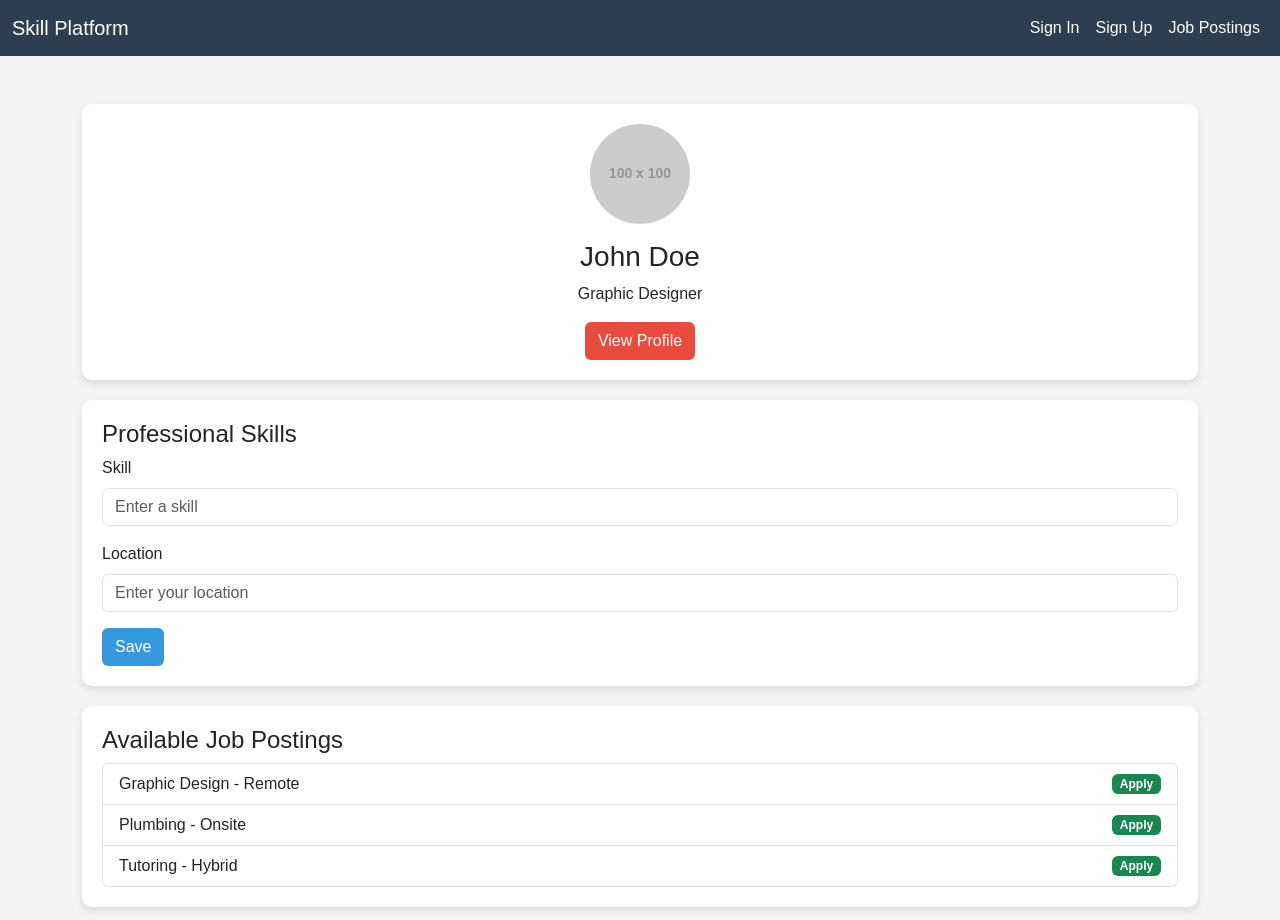
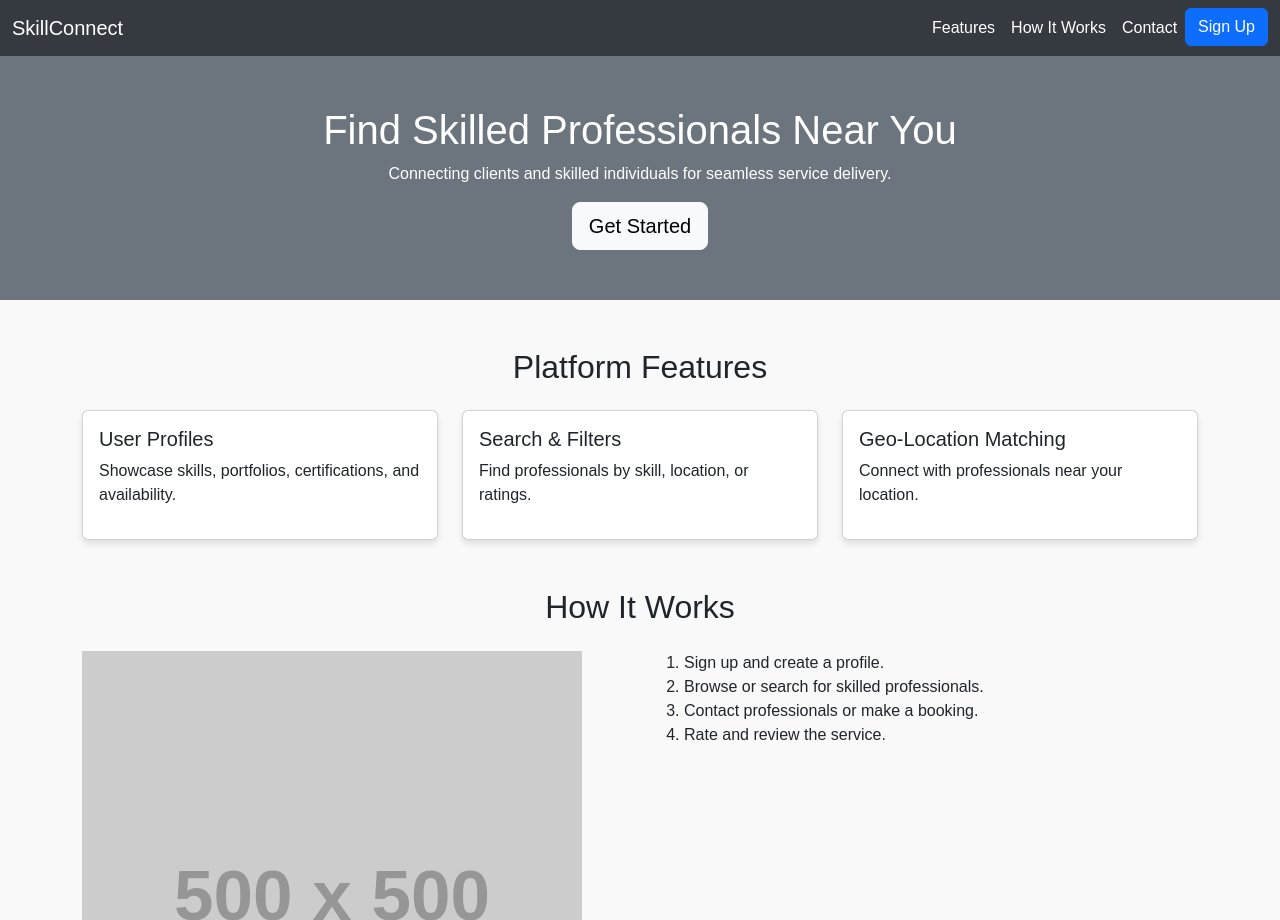
Before and after one commit to axahainc/aikimatch2, a plain HTML site: page index.html in a window 1280 px wide. Shown: the top 920 px of the page. Drawn offline with nearby package versions, Linux system fonts and the light colour scheme; placeholder pictures from the web are drawn by us.

Commit message:
Update index.html

```diff
--- a/index.html
+++ b/index.html
@@ -3,100 +3,130 @@
 <head>
   <meta charset="UTF-8">
   <meta name="viewport" content="width=device-width, initial-scale=1.0">
-    <title>Professional Skills Platform</title>
-    <link href="https://cdn.jsdelivr.net/npm/bootstrap@5.3.1/dist/css/bootstrap.min.css" rel="stylesheet">
+  <title>Skill Connect Platform</title>
+  <link rel="stylesheet" href="https://cdn.jsdelivr.net/npm/bootstrap@5.3.0-alpha3/dist/css/bootstrap.min.css">
   <style>
     body {
-            background-color: #f4f4f4;
       font-family: Arial, sans-serif;
+      background-color: #f9f9f9;
     }
     .navbar {
-            background-color: #2c3e50;
+      background-color: #343a40;
     }
-        .navbar a {
-            color: #fff;
+    .navbar-brand, .nav-link {
+      color: #fff !important;
     }
-        .profile-card, .job-posting, .skill-form {
-            background: #fff;
-            border-radius: 10px;
-            padding: 20px;
-            box-shadow: 0 4px 8px rgba(0, 0, 0, 0.1);
-            margin: 20px 0;
+    .hero-section {
+      background-color: #6c757d;
+      color: white;
+      text-align: center;
+      padding: 50px 20px;
     }
-        .profile-card img {
-            border-radius: 50%;
+    .card {
+      box-shadow: 0 4px 6px rgba(0, 0, 0, 0.1);
     }
-        .btn-red {
-            background-color: #e74c3c;
+    footer {
+      background-color: #343a40;
       color: white;
-        }
-        .btn-blue {
-            background-color: #3498db;
-            color: white;
+      text-align: center;
+      padding: 20px 0;
     }
   </style>
 </head>
 <body>
-    <!-- Navigation Bar -->
-    <nav class="navbar navbar-expand-lg navbar-dark">
+  <!-- Navbar -->
+  <nav class="navbar navbar-expand-lg">
     <div class="container-fluid">
-            <a class="navbar-brand" href="#">Skill Platform</a>
-            <div class="collapse navbar-collapse">
+      <a class="navbar-brand" href="#">SkillConnect</a>
+      <button class="navbar-toggler" type="button" data-bs-toggle="collapse" data-bs-target="#navbarNav">
+        <span class="navbar-toggler-icon"></span>
+      </button>
+      <div class="collapse navbar-collapse" id="navbarNav">
         <ul class="navbar-nav ms-auto">
-                    <li class="nav-item"><a class="nav-link" href="#">Sign In</a></li>
-                    <li class="nav-item"><a class="nav-link" href="#">Sign Up</a></li>
-                    <li class="nav-item"><a class="nav-link" href="#">Job Postings</a></li>
+          <li class="nav-item"><a class="nav-link" href="#features">Features</a></li>
+          <li class="nav-item"><a class="nav-link" href="#how-it-works">How It Works</a></li>
+          <li class="nav-item"><a class="nav-link" href="#contact">Contact</a></li>
+          <li class="nav-item"><a class="btn btn-primary" href="#">Sign Up</a></li>
         </ul>
       </div>
     </div>
   </nav>
 
-    <!-- Main Content -->
-    <div class="container mt-5">
-        <!-- Profile Card -->
-        <div class="profile-card text-center">
-            <img src="https://via.placeholder.com/100" alt="User Image" class="mb-3">
-            <h3>John Doe</h3>
-            <p>Graphic Designer</p>
-            <button class="btn btn-red">View Profile</button>
+  <!-- Hero Section -->
+  <div class="hero-section">
+    <h1>Find Skilled Professionals Near You</h1>
+    <p>Connecting clients and skilled individuals for seamless service delivery.</p>
+    <a href="#" class="btn btn-light btn-lg">Get Started</a>
   </div>
 
-        <!-- Skill Form -->
-        <div class="skill-form">
-            <h4>Professional Skills</h4>
+  <!-- Features Section -->
+  <div id="features" class="container my-5">
+    <h2 class="text-center mb-4">Platform Features</h2>
+    <div class="row">
+      <div class="col-md-4">
+        <div class="card p-3">
+          <h5>User Profiles</h5>
+          <p>Showcase skills, portfolios, certifications, and availability.</p>
+        </div>
+      </div>
+      <div class="col-md-4">
+        <div class="card p-3">
+          <h5>Search & Filters</h5>
+          <p>Find professionals by skill, location, or ratings.</p>
+        </div>
+      </div>
+      <div class="col-md-4">
+        <div class="card p-3">
+          <h5>Geo-Location Matching</h5>
+          <p>Connect with professionals near your location.</p>
+        </div>
+      </div>
+    </div>
+  </div>
+
+  <!-- How It Works Section -->
+  <div id="how-it-works" class="container my-5">
+    <h2 class="text-center mb-4">How It Works</h2>
+    <div class="row">
+      <div class="col-md-6">
+        <img src="https://via.placeholder.com/500" alt="How it works" class="img-fluid">
+      </div>
+      <div class="col-md-6">
+        <ol>
+          <li>Sign up and create a profile.</li>
+          <li>Browse or search for skilled professionals.</li>
+          <li>Contact professionals or make a booking.</li>
+          <li>Rate and review the service.</li>
+        </ol>
+      </div>
+    </div>
+  </div>
+
+  <!-- Contact Section -->
+  <div id="contact" class="container my-5">
+    <h2 class="text-center mb-4">Contact Us</h2>
     <form>
       <div class="mb-3">
-                    <label for="skill" class="form-label">Skill</label>
-                    <input type="text" class="form-control" id="skill" placeholder="Enter a skill">
+        <label for="name" class="form-label">Name</label>
+        <input type="text" class="form-control" id="name" placeholder="Enter your name">
       </div>
       <div class="mb-3">
-                    <label for="location" class="form-label">Location</label>
-                    <input type="text" class="form-control" id="location" placeholder="Enter your location">
+        <label for="email" class="form-label">Email</label>
+        <input type="email" class="form-control" id="email" placeholder="Enter your email">
       </div>
-                <button type="submit" class="btn btn-blue">Save</button>
+      <div class="mb-3">
+        <label for="message" class="form-label">Message</label>
+        <textarea class="form-control" id="message" rows="4" placeholder="Your message"></textarea>
+      </div>
+      <button type="submit" class="btn btn-primary">Submit</button>
     </form>
   </div>
 
-        <!-- Job Postings -->
-        <div class="job-posting">
-            <h4>Available Job Postings</h4>
-            <ul class="list-group">
-                <li class="list-group-item d-flex justify-content-between align-items-center">
-                    Graphic Design - Remote
-                    <span class="badge bg-success">Apply</span>
-                </li>
-                <li class="list-group-item d-flex justify-content-between align-items-center">
-                    Plumbing - Onsite
-                    <span class="badge bg-success">Apply</span>
-                </li>
-                <li class="list-group-item d-flex justify-content-between align-items-center">
-                    Tutoring - Hybrid
-                    <span class="badge bg-success">Apply</span>
-                </li>
-            </ul>
-        </div>
-    </div>
+  <!-- Footer -->
+  <footer>
+    <p>&copy; 2024 SkillConnect. All rights reserved.</p>
+  </footer>
 
-    <script src="https://cdn.jsdelivr.net/npm/bootstrap@5.3.1/dist/js/bootstrap.bundle.min.js"></script>
+  <script src="https://cdn.jsdelivr.net/npm/bootstrap@5.3.0-alpha3/dist/js/bootstrap.bundle.min.js"></script>
 </body>
 </html>
```
Lines whose indentation alone changed are shown as unchanged.
